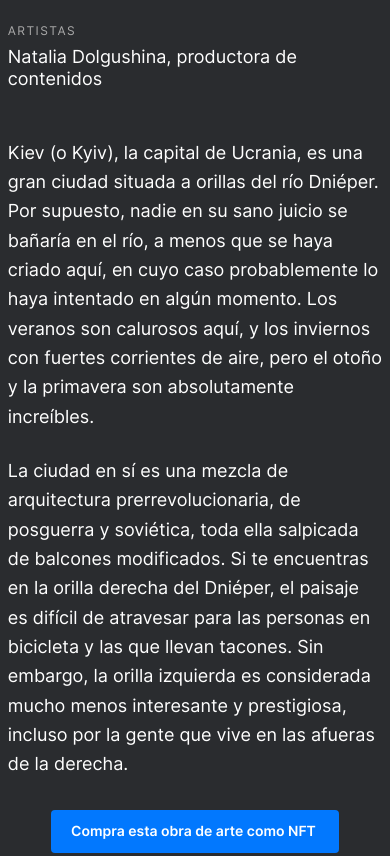
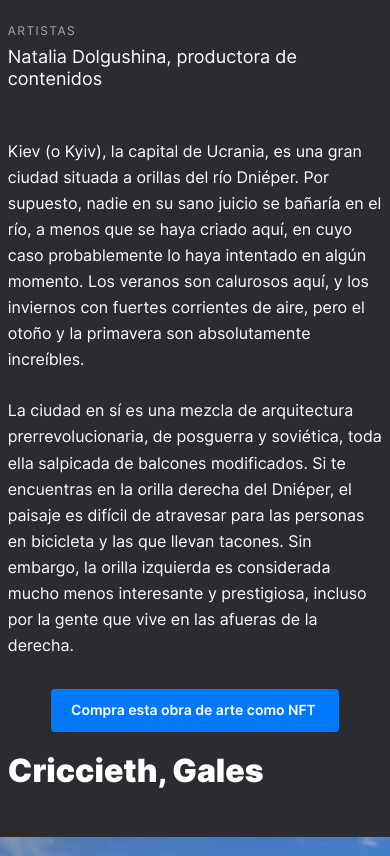
Before and after one commit to jaimesan1231/web_project_3_esp, a plain HTML site: page index.html in a window 390 px wide. Shown: the part 3520-4376 px from the top of the page. Drawn offline with Linux system fonts and the light colour scheme.

```diff
--- a/blocks/city/__paragraph/city__paragraph.css
+++ b/blocks/city/__paragraph/city__paragraph.css
@@ -3,3 +3,9 @@
   font-weight: 400;
   line-height: 1.63;
 }
+@media screen and (max-width: 768px) {
+  .city__paragraph {
+    font-size: 16px;
+    line-height: 1.63;
+  }
+}
```
Also changed, not shown: 1 other file.
